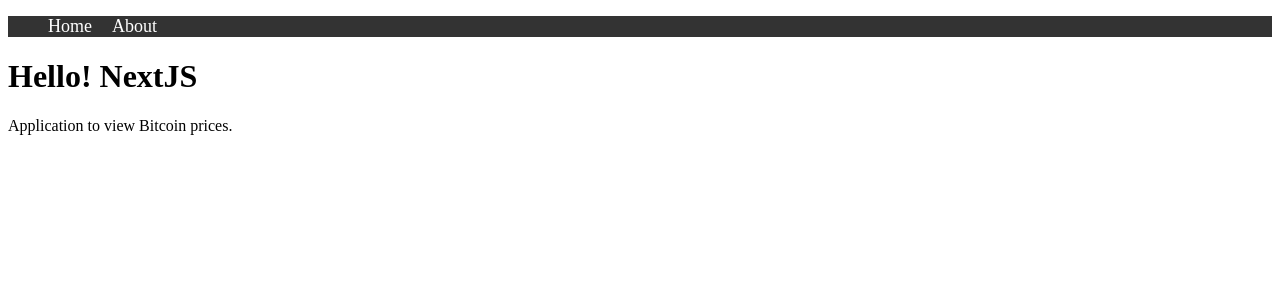
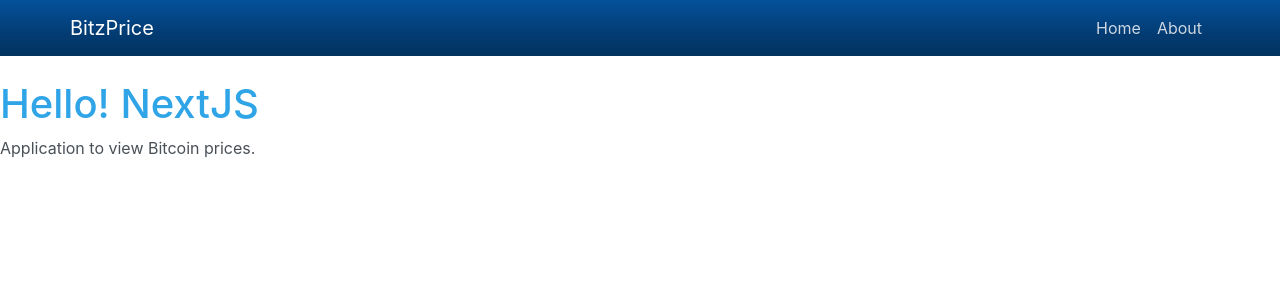
Before and after one commit to msaaddev/bitconverter, a Next.js app: page / in a window 1280 px wide. Shown: the top 300 px of the page. Built offline with nearby package versions, Linux system fonts and the light colour scheme.

Commit message:
📦NEW: bootswatch layout

```diff
--- a/pages/components/Layout.jsx
+++ b/pages/components/Layout.jsx
@@ -1,8 +1,14 @@
+import Head from 'next/head';
 import NavBar from './NavBar';
+
 
 const Layout = props => {
 	return (
 		<div>
+			<Head>
+				<title>BitzPrice</title>
+				<link rel="stylesheet" href="https://bootswatch.com/4/cerulean/bootstrap.min.css" />
+			</Head>
 			<NavBar />
 			{props.children}
 		</div>
--- a/pages/components/NavBar.jsx
+++ b/pages/components/NavBar.jsx
@@ -3,38 +3,27 @@
 
 const NavBar = () => {
 	return (
-		<div>
-			<ul>
-				<li>
+		<nav className="navbar navbar-expand navbar-dark bg-dark mb-4">
+			<div className="container">
+				<a className="navbar-brand" href="#">
+					BitzPrice
+				</a>
+				<div className="collapse navbar-collapse">
+					<ul className="navbar-nav ml-auto">
+						<li className="nav-item">
 							<Link href="/">
-						<a>Home</a>
+								<a className="nav-link">Home</a>
 							</Link>
 						</li>
-				<li>
+						<li className="nav-item">
 							<Link href="/about">
-						<a>About</a>
+								<a className="nav-link">About</a>
 							</Link>
 						</li>
 					</ul>
-			<style jsx>{`
-			ul {
-				background: #333;
-				color: #fff;
-				list-style: none;
-				display: flex;
-			}
-
-			ul li {
-				font-size: 18px;
-				margin-right: 20px;
-			}
-
-			ul li a {
-				color: #fff;
-				text-decoration: none
-			}
-			`}</style>
 				</div>
+			</div>
+		</nav>
 	);
 };
 
```
Lines whose indentation alone changed are shown as unchanged.
